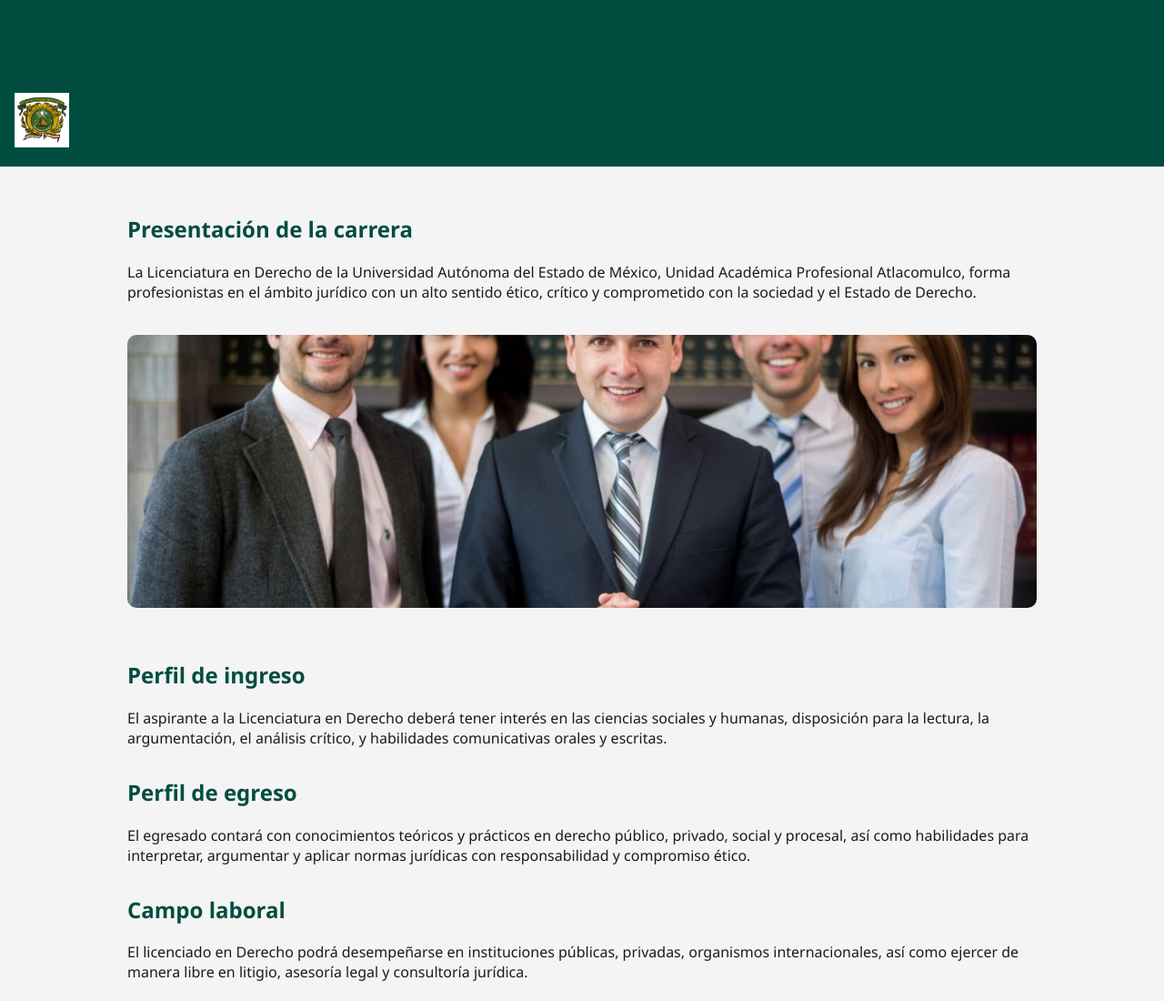
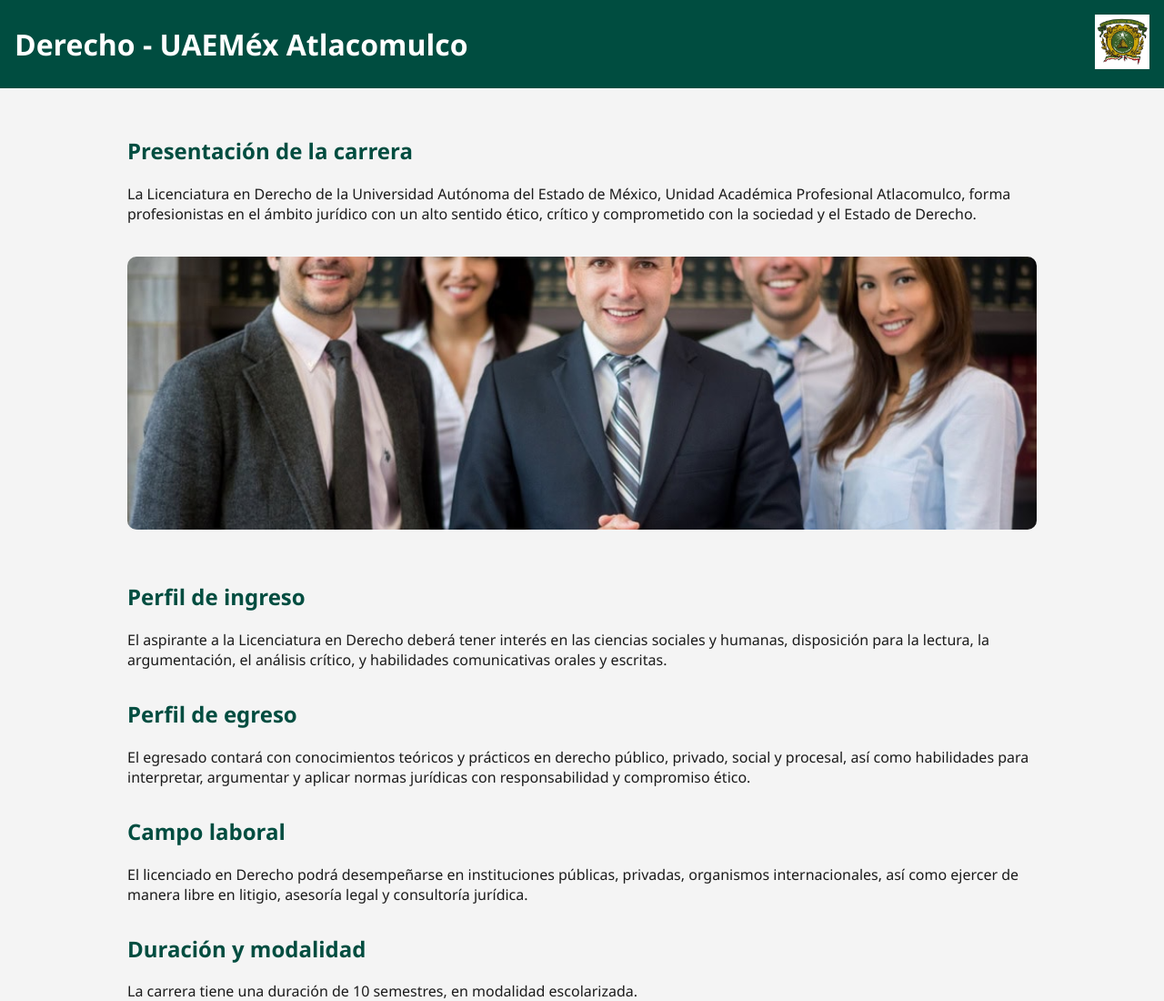
Before and after one commit to jk0909-5/derecho-uaemex, a plain HTML site: page index.html in a window 1280 px wide. Shown: the top 1100 px of the page at 91% size. Drawn offline with Linux system fonts and the light colour scheme.

Commit message:
Update index.html

```diff
--- a/index.html
+++ b/index.html
@@ -53,10 +53,38 @@
 
 <header>
   <div class="titulo">
-  <h1>Derecho - UAEMéx Atlacomulco</h1>
-  <img src="escudo-uaemex.png" alt="Escudo UAEMéx">
-    </div>
+    <h1>Derecho - UAEMéx Atlacomulco</h1>
+  </div>
+  <div class="logo">
+    <img src="escudo-uaemex.png" alt="Escudo UAEMéx">
+  </div>
 </header>
+
+<style>
+  header {
+    background-color: #004d40;
+    color: #fff;
+    padding: 1rem;
+    display: flex;
+    align-items: center;
+    justify-content: space-between;
+    flex-wrap: wrap;
+  }
+
+  .titulo {
+    flex: 1;
+  }
+
+  header h1 {
+    margin: 0;
+    font-size: 2rem;
+    color: #fff;
+  }
+
+  .logo img {
+    height: 60px;
+  }
+</style>
 
 <div class="contenedor">
 
```
